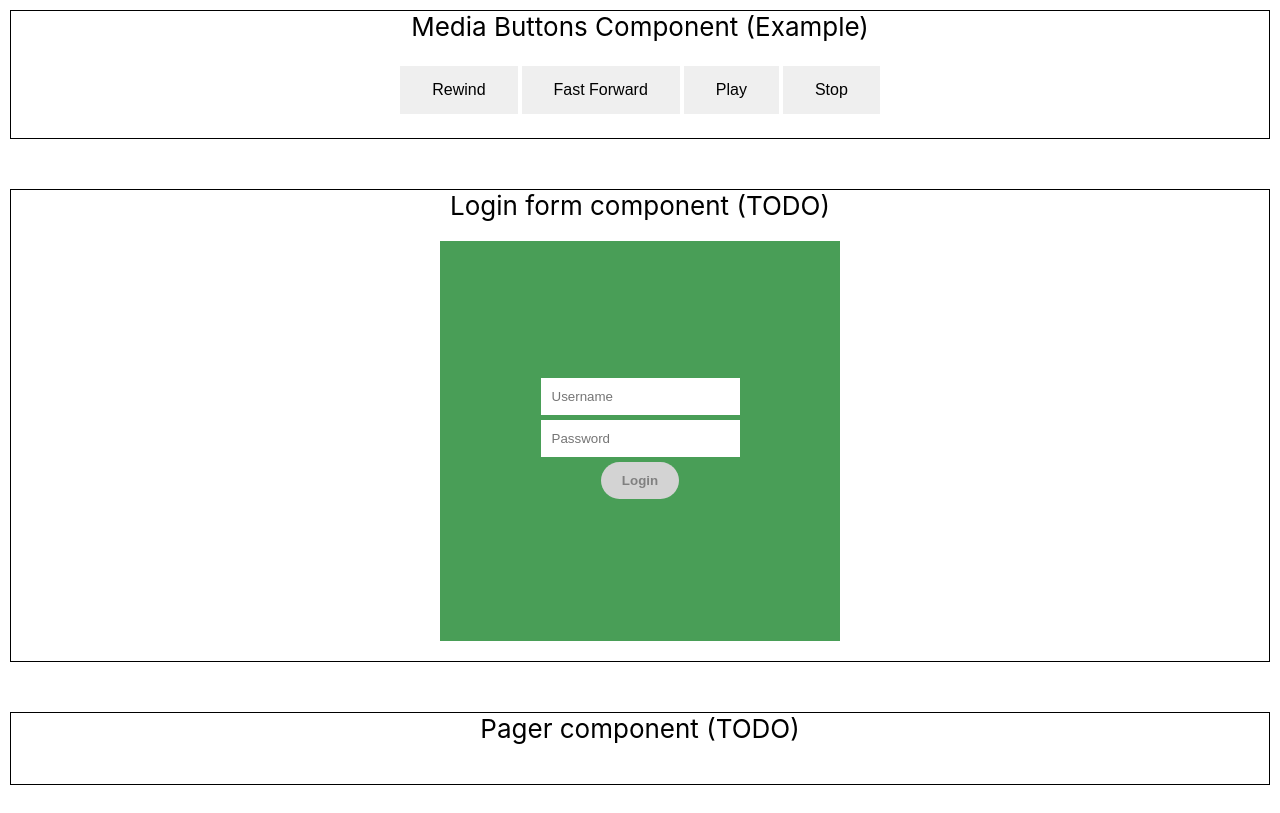
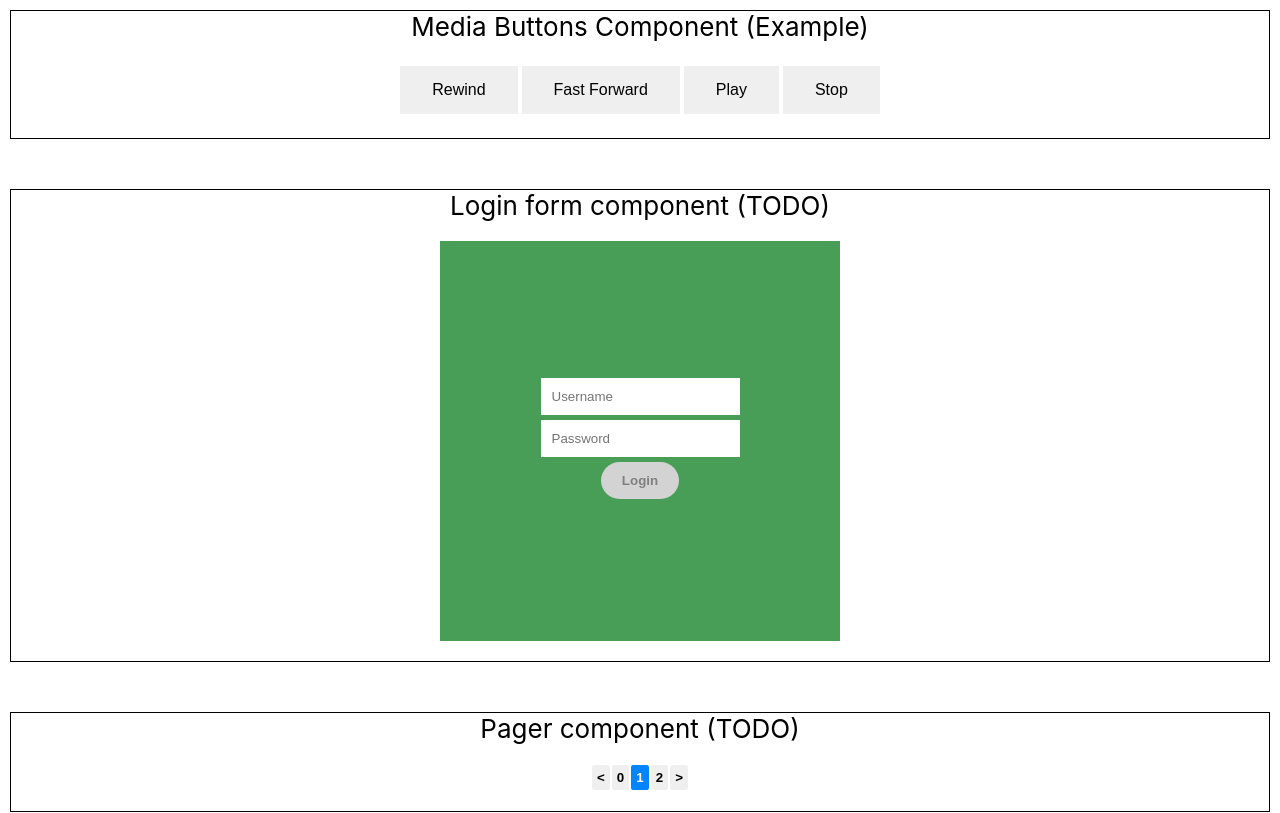
Before and after one commit to prof-tejera/homework-3-Bianca-Morris, a React (Create React App) app: page / in a window 1280 px wide. Shown: the top 813 px of the page. Built offline with nearby package versions, Linux system fonts and the light colour scheme.

Commit message:
first draft implementation of pager

```diff
--- a/src/Pager/Pager.css
+++ b/src/Pager/Pager.css
@@ -0,0 +1,19 @@
+.pager-button {
+    font-weight: 600;
+    padding: 5px;
+    border-radius: 15%;
+    border: 1px solid white;
+}
+
+.pager-button.active:disabled {
+    background-color: rgb(0, 132, 255);
+    color: white;
+}
+
+.pager-button:hover:not(:disabled) {
+    background-color: rgb(221, 221, 221);
+}
+
+.pager-button:disabled:not(.active) {
+    cursor: not-allowed;
+}
--- a/src/Pager/Pager.js
+++ b/src/Pager/Pager.js
@@ -2,9 +2,47 @@ import { Component } from 'react';
 import './Pager.css';
 
 class Pager extends Component {
+  constructor(props) {
+    super(props);
+
+    this.state = { pageIndex: 1 };
+
+    this.navigateToPage = this.navigateToPage.bind(this);
+  }
+
+  navigateToPage(idx) {
+    this.setState({ pageIndex: idx });
+    console.log("switching to index", idx);
+  }
+
   render() {
-    return null;
+    const { totalPages } = this.props;
+    const { pageIndex } = this.state;
+
+    if (totalPages <= 0) { return "Cannot create pager with no pages. Pass a valid integer for 'totalPages'."}
+
+    const idxBeforeCurrent = pageIndex - 1;
+    const idxAfterCurrent = pageIndex + 1;
+
+    const validPageBeforeCurrent = idxBeforeCurrent >= 0;
+    const validPageAfterCurrent = idxAfterCurrent <= totalPages;
+
+    return (
+      <div>
+        <Arrow isForward disabled={pageIndex === 0} onClick={() => this.navigateToPage(0)}/>
+        { validPageBeforeCurrent ? <PagerButton onClick={() => this.navigateToPage(idxBeforeCurrent)} value={idxBeforeCurrent}>{idxBeforeCurrent}</PagerButton>: null}
+        <PagerButton onClick={() => this.navigateToPage(pageIndex)} value={pageIndex} active disabled>{pageIndex}</PagerButton>
+        { validPageAfterCurrent ? <PagerButton onClick={() => this.navigateToPage(idxAfterCurrent)} value={idxAfterCurrent}>{idxAfterCurrent}</PagerButton>: null}
+        <Arrow disabled={pageIndex === totalPages} onClick={() => this.navigateToPage(totalPages)}/>
+      </div>
+    );
   }
 }
+Pager.defaultProps = {
+  totalPages: 12 // Assuming this will be an integer, but not actually doing any checking here.
+}
+
+const PagerButton = ({ value, disabled, active, onClick }) => (<button className={`pager-button ${active ? "active": ""}`}  {...{ disabled, onClick }}>{value}</button>);
+const Arrow = ({ isForward, disabled, onClick }) => (<PagerButton value={isForward ? "<" : ">"} {...{ disabled, onClick }}/>);
 
 export default Pager;
```
